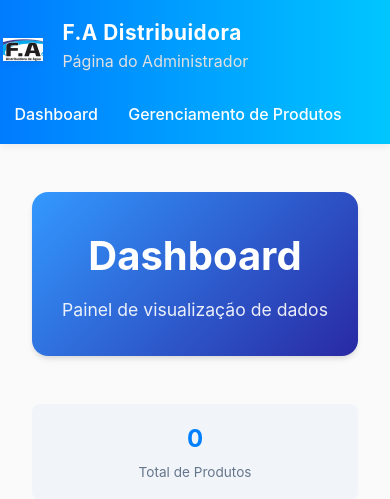
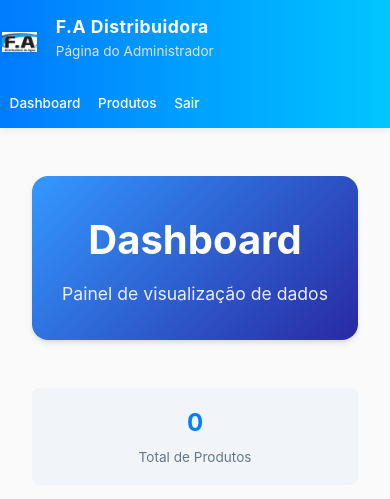
Before and after one commit to Kauanrodrigues01/delivery-agua, a Django app: page /dashboard/ in a window 390 px wide. Shown: the top 499 px of the page. Run offline with Django 5.2, Linux system fonts and the light colour scheme; the visitor is signed in with stand-in values (Sample User, id 1); data that the repository does not hold is empty.

Commit message:
feat: implement logout functionality and improve header responsiveness
- Add logout route to dashboard URLs
- Create logout view in dashboard views with proper authentication check
- Add logout button in header navigation for authenticated users
- Implement responsive text switching for navigation items
- Improve mobile responsiveness with progressive breakpoints
- Add adaptive font sizes and spacing for different screen sizes
- Fix navigation overflow issues on mobile devices

Resolves navigation usability issues on mobile devices and provides
proper logout functionality for authenticated users.

```diff
--- a/dashboard/urls.py
+++ b/dashboard/urls.py
@@ -5,6 +5,7 @@ app_name = 'dashboard'
 
 urlpatterns = [
     path('login/', views.login_view, name='login'),
+    path('logout/', views.logout_view, name='logout'),
     path('', views.dashboard_view, name='dashboard'),
     path('products/', views.product_list, name='product_list'),
     path('products/create/', views.product_create, name='product_create'),
--- a/dashboard/views.py
+++ b/dashboard/views.py
@@ -1,6 +1,6 @@
 from django.shortcuts import render, redirect
 from django.contrib.auth.decorators import login_required
-from django.contrib.auth import login, authenticate
+from django.contrib.auth import login, authenticate, logout
 from django.views.decorators.http import require_http_methods, require_POST
 from products.models import Product
 from .utils.metrics import calculate_metrics
@@ -81,3 +81,9 @@ def product_toggle_active(request, pk):
     product.is_active = not product.is_active
     product.save()
     return redirect('dashboard:product_list')
+
+# Logout view
+@login_required
+def logout_view(request):
+    logout(request)
+    return redirect('dashboard:login')
--- a/products/templates/products/product_list.html
+++ b/products/templates/products/product_list.html
@@ -3,6 +3,7 @@
 {% block title %}Produtos{% endblock %}
 {% block head %}
 <link rel="stylesheet" href="{% static 'products/styles.css' %}">
+<link rel="stylesheet" href="{% static 'global/buttons-default-style.css' %}">
 {% endblock %}
 {% block content %}
 <main class="main-content">
--- a/static/components/header.css
+++ b/static/components/header.css
@@ -91,6 +91,15 @@
 }
 
 
+/* Navigation text responsiveness */
+.nav-text-short {
+    display: none;
+}
+
+.nav-text-full {
+    display: inline;
+}
+
 @media (max-width: 900px) {
     .main-header-inner {
         flex-direction: column;
@@ -101,6 +110,21 @@
     .main-header nav ul {
         width: 100%;
         justify-content: flex-start;
+        flex-wrap: wrap;
+    }
+}
+
+@media (max-width: 768px) {
+    .nav-text-full {
+        display: none;
+    }
+
+    .nav-text-short {
+        display: inline;
+    }
+
+    .main-header nav ul {
+        gap: 0.3rem;
     }
 }
 
@@ -118,14 +142,43 @@
     }
 
     .main-header nav .nav-link {
-        font-size: 1rem;
-        padding: 0.4rem 0.7rem;
+        font-size: 0.9rem;
+        padding: 0.4rem 0.6rem;
+    }
+
+    .main-header nav ul {
+        gap: 0.2rem;
     }
 }
 
 
 @media (max-width: 480px) {
-    .logo-text h1 {
-        font-size: 1.25rem;
+    .main-header-inner {
+        padding: 0.8rem 0.1rem;
+    }
+
+    .main-header h1 {
+        font-size: 1.1rem;
+    }
+
+    .main-header p {
+        font-size: 0.85rem;
+    }
+
+    .main-header .logo-icon {
+        width: 35px;
+    }
+
+    .main-header nav .nav-link {
+        font-size: 0.85rem;
+        padding: 0.3rem 0.5rem;
+    }
+
+    .main-header nav ul {
+        gap: 0.1rem;
+    }
+
+    .logo-area {
+        gap: 0.8rem;
     }
 }
--- a/templates/components/header.html
+++ b/templates/components/header.html
@@ -7,7 +7,7 @@
             <div>
                 <h1 class="mb-0">F.A Distribuidora</h1>
                 <p class="d-block">
-                    {% if request.user.is_authenticated  %}
+                    {% if request.user.is_authenticated %}
                     Página do Administrador
                     {% else %}
                     Água Mineral em Palmácia/CE
@@ -17,9 +17,15 @@
         </div>
         <nav>
             <ul>
-                {% if request.user.is_authenticated  %}
+                {% if request.user.is_authenticated %}
                 <li><a class="nav-link" href="{% url 'dashboard:dashboard' %}">Dashboard</a></li>
-                    <li><a class="nav-link" href="{% url 'dashboard:product_list' %}">Gerenciamento de Produtos</a></li>
+                <li>
+                    <a class="nav-link" href="{% url 'dashboard:product_list' %}">
+                        <span class="nav-text-full">Gerenciamento de Produtos</span>
+                        <span class="nav-text-short">Produtos</span>
+                    </a>
+                </li>
+                <li><a class="nav-link" href="{% url 'dashboard:logout' %}">Sair</a></li>
                 {% else %}
                 <li><a class="nav-link" href="{% url 'product_list' %}">Produtos</a></li>
                 <li style="position: relative;">
```
Lines whose indentation alone changed are shown as unchanged.
